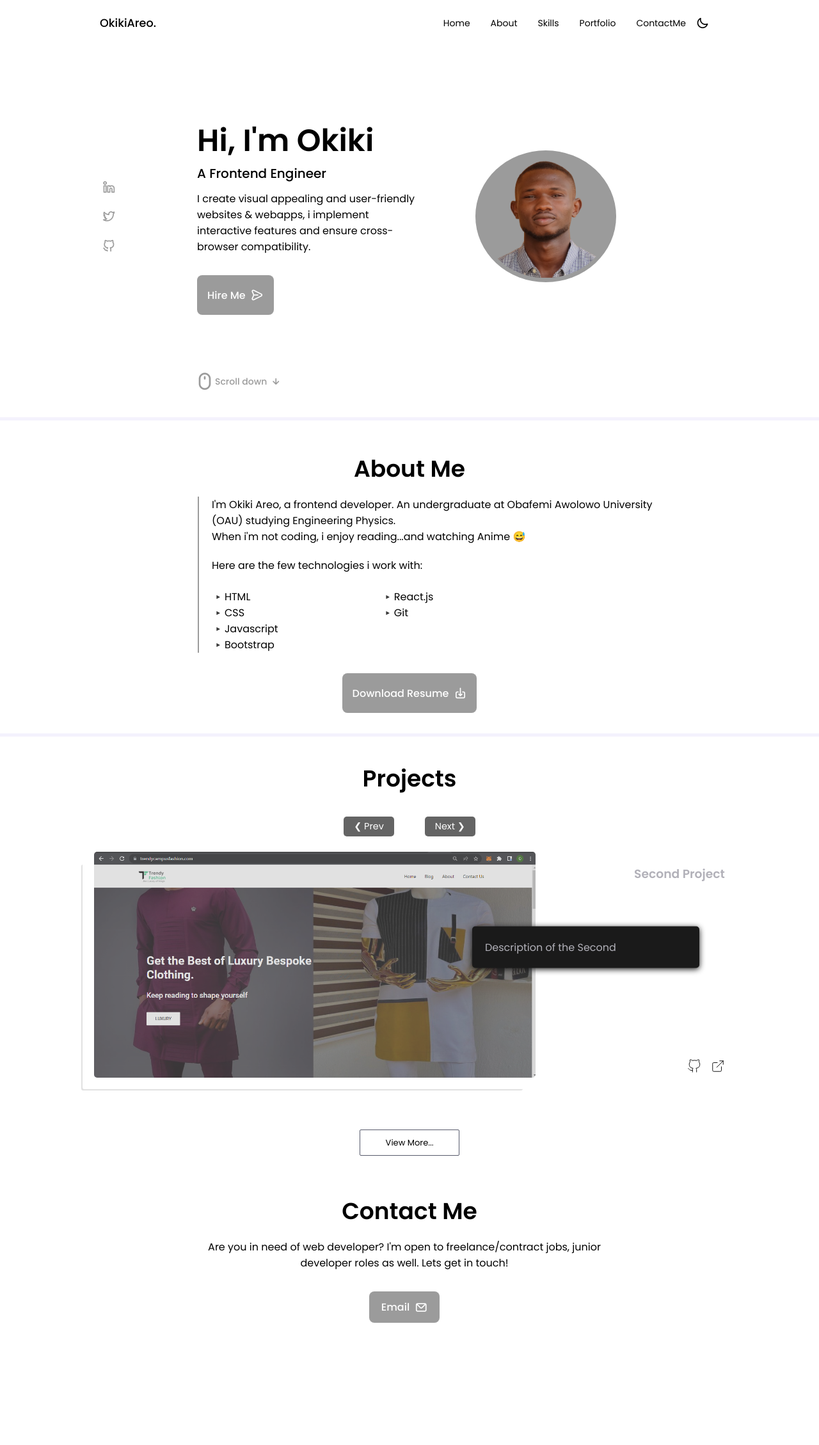
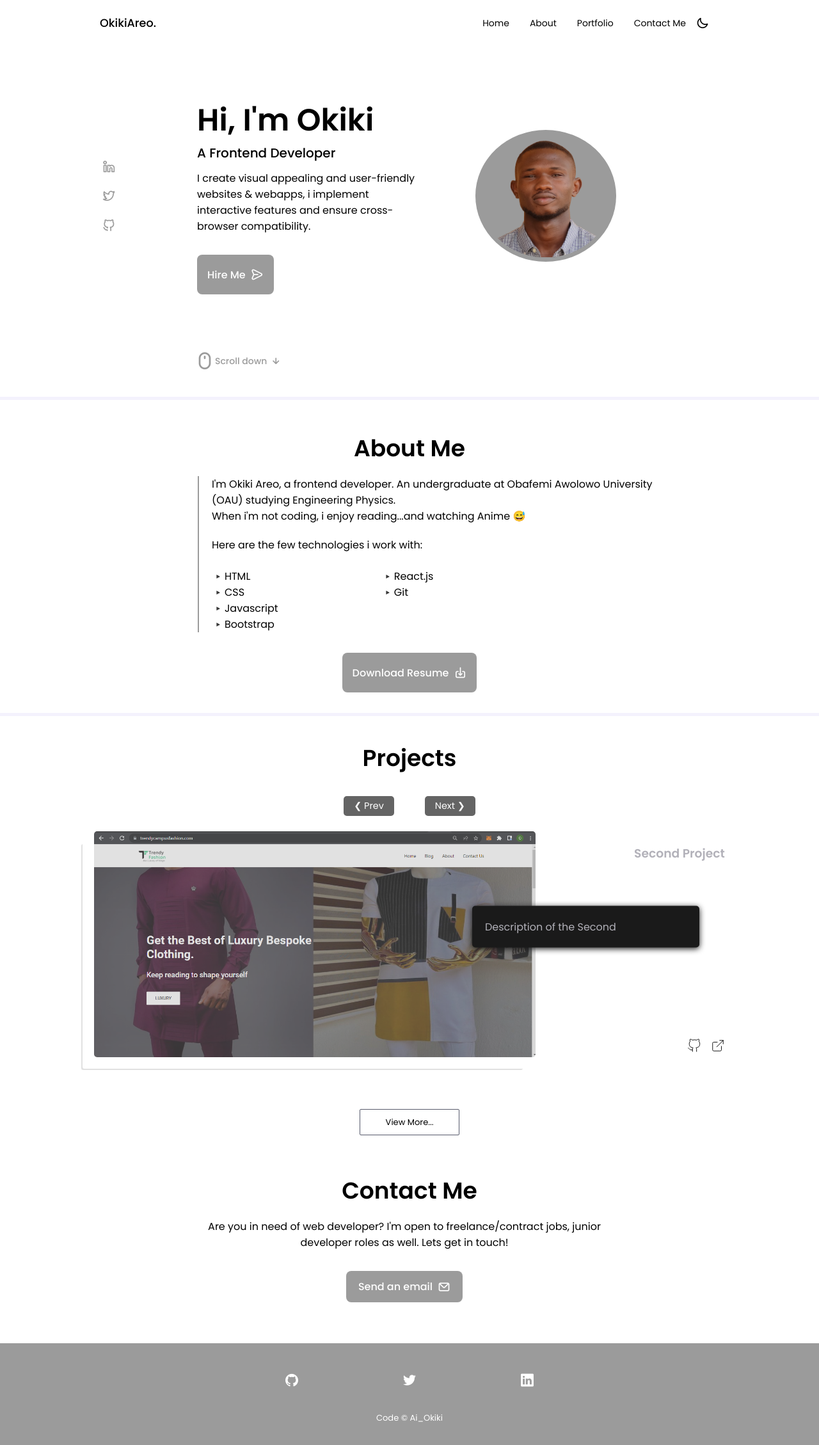
Before and after one commit to okikiareo/portfolio-v1, a plain HTML site: page index.html in a window 1280 px wide. Shown: the whole page at 64% size. Before the commit the page ends 2131 px from the top, so only its background shows below. Drawn offline with nearby package versions, Linux system fonts and the light colour scheme.

Commit message:
html done

```diff
--- a/assets/css/queries.css
+++ b/assets/css/queries.css
@@ -111,6 +111,7 @@
         width: 90%;
 
     }
+
 }
 @media screen and (min-width: 568px) {
 
@@ -237,7 +238,7 @@
     }
 
     .home_content {
-        padding-top: 5.5rem;
+        padding-top: 3.5rem;
         column-gap: 2rem;
     }
 
@@ -320,9 +321,9 @@
         justify-self: flex-end;
     }
 
-    .footer_copy {
-        margin-top: 4.5rem;
-    }
+    /* .footer_copy {
+        margin-top: 2.5rem;
+    } */
 
 }
 
@@ -651,10 +652,17 @@
   /* width: 10%; */
   margin-right: 10px;
 }
+.footer_social {
+  font-size: 1.2rem;
+}
 }
 @media(min-width: 749px){
   .viewmore{
     margin-top: -11rem;
+  }
+  .footer_social {
+    font-size: 1.5rem;
+    padding:0 5rem;
   }
 }
 @media(min-width: 870px) and (max-width:1023px){
--- a/assets/css/style.css
+++ b/assets/css/style.css
@@ -281,7 +281,7 @@ img {
 
 .home_content {
     grid-template-columns: .5fr 3fr;
-    padding-top: 3.5rem;
+    padding-top: 2rem;
     align-items: center;
 }
 
@@ -808,32 +808,22 @@ text-align:center ;
     background-color: var(--first-color-alt);
 }
 /*==================== FOOTER ====================*/
-.footer {
-    padding-top: 2rem;
-}
 
 .footer_container {
     row-gap: 3.5rem;
+    display: flex;
+    justify-content: center;
+    max-width: 868px;
 }
 
 .footer_bg {
-    background-color: var(--first-color-second);
-    padding: 2rem 0 3rem;
+    background-color: var(--gray);
+    /* padding: 2rem 0 3rem; */
 }
 
 .footer_title {
     font-size: var(--h1-font-size);
     margin-bottom: var(--mb-0-25);
-}
-
-.footer_subtitle {
-    font-size: var(--small-font-size);
-}
-
-.footer_links {
-    display: flex;
-    flex-direction: column;
-    /* row-gap: 1.5rem; */
 }
 
 .p-1-5 {
@@ -845,24 +835,27 @@ text-align:center ;
 }
 
 .footer_socials {
+    margin-top: 2.5rem;
     display: flex;
     justify-content: center;
 }
 
 .footer_social {
     font-size: 1.5rem;
-    margin-right: var(--mb-1-5);
+    padding: 0 1.2rem;
 }
 
 .footer_social:hover {
-    color: var(--first-color-lighter);
+    color: rgb(233, 233, 233);
 }
 
 .footer_copy {
     font-size: var(--smaller-font-size);
     text-align: center;
     color: var(--text-color-light);
-    margin-top: var(--mb-1-5);
+    padding-top: 2rem;
+    padding-bottom: 2rem;
+    color: #fff;
 }
 
 .footer_title,
--- a/index.html
+++ b/index.html
@@ -36,23 +36,13 @@
                         </a>
                     </li>
                     <li class="nav_item">
-                        <a href="#skills" class="nav_link">
-                            <i class="uil uil-file nav_icon"></i> Skills
-                        </a>
-                    </li>
-                    <!-- <li class="nav_item">
-                        <a href="#services" class="nav_link">
-                            <i class="uil uil-suitcase nav_icon"></i> Services
-                        </a>
-                    </li> -->
-                    <li class="nav_item">
                         <a href="#portfolio" class="nav_link">
                             <i class="uil uil-scenery nav_icon"></i> Portfolio
                         </a>
                     </li>
                     <li class="nav_item">
                         <a href="#contact" class="nav_link">
-                            <i class="uil uil-message nav_icon"></i> ContactMe
+                            <i class="uil uil-message nav_icon"></i> Contact Me
                         </a>
                     </li>
                 </ul>
@@ -98,7 +88,7 @@
                         </div>
                         <div class="home_data">
                             <h1 class="home_title">Hi, I'm Okiki</h1>
-                            <h3 class="home_subtitle">A Frontend Engineer</h3>
+                            <h3 class="home_subtitle">A Frontend Developer</h3>
                             <p class="home_description">
                                 I create visual appealing and user-friendly websites & webapps,
                                i implement interactive features and ensure cross-browser compatibility.
@@ -187,7 +177,7 @@
                      <div class="swiper-wrapper ">
 
 
-                        <!-- =============== PORTFOLIO 2 ============== -->
+                        <!-- =============== PORTFOLIO 1 ============== -->
                         <div class=" mySlides ">
                            <div class="work swiper-slide">
                               <div class="work-img">
@@ -212,7 +202,7 @@
                            </div>
                             </div>
 
-                                <!-- =============== PORTFOLIO 1 ============== -->
+                                <!-- =============== PORTFOLIO 2 ============== -->
                      <div class="mySlides">
                         <div class="work swiper-slide">
                             <div class="work-img">
@@ -278,7 +268,7 @@
                          </p>
                            <div class="resume">
                                 <a href="https://drive.google.com/file/d/1XuWGWQxH2TbWS6xCQN5xGho1j-uHIRoi/view" target="_blank" class="mail-btn button--flex about_btn ">
-                                    Email<i class="uil uil-envelope button_icon"></i>
+                                   Send an email<i class="uil uil-envelope button_icon"></i>
                                 </a>
                             </div>
                                 </div>
@@ -286,6 +276,32 @@
                     </section>
         </main>
 
+        <!--==================== FOOTER ====================-->
+        <footer class="footer">
+            <div class="footer_bg">
+                <div class="footer_container container grid">
+
+
+                    <div class="footer_socials">
+                        <a href="#" target="_blank" class="footer_social">
+                            <i class="uil uil-github"></i>
+                        </a>
+                        <a href="#" target="_blank" class="footer_social">
+                            <i class="uil uil-twitter"></i>
+                        </a>
+                        <a href="#" target="_blank" class="footer_social">
+                            <i class="uil uil-linkedin"></i>
+                        </a>
+                    </div>
+                    </div>
+
+                <p class="footer_copy">
+                    Code &copy; <span id="current-year"></span> Ai_Okiki
+                </p>
+            </div>
+            </div>
+        </footer>
+
         <!-- <script src="./assets/js/swiper-bundle.min.js"></script>-->
 </body>
         <script src="./assets/js/script.js"></script>
```
